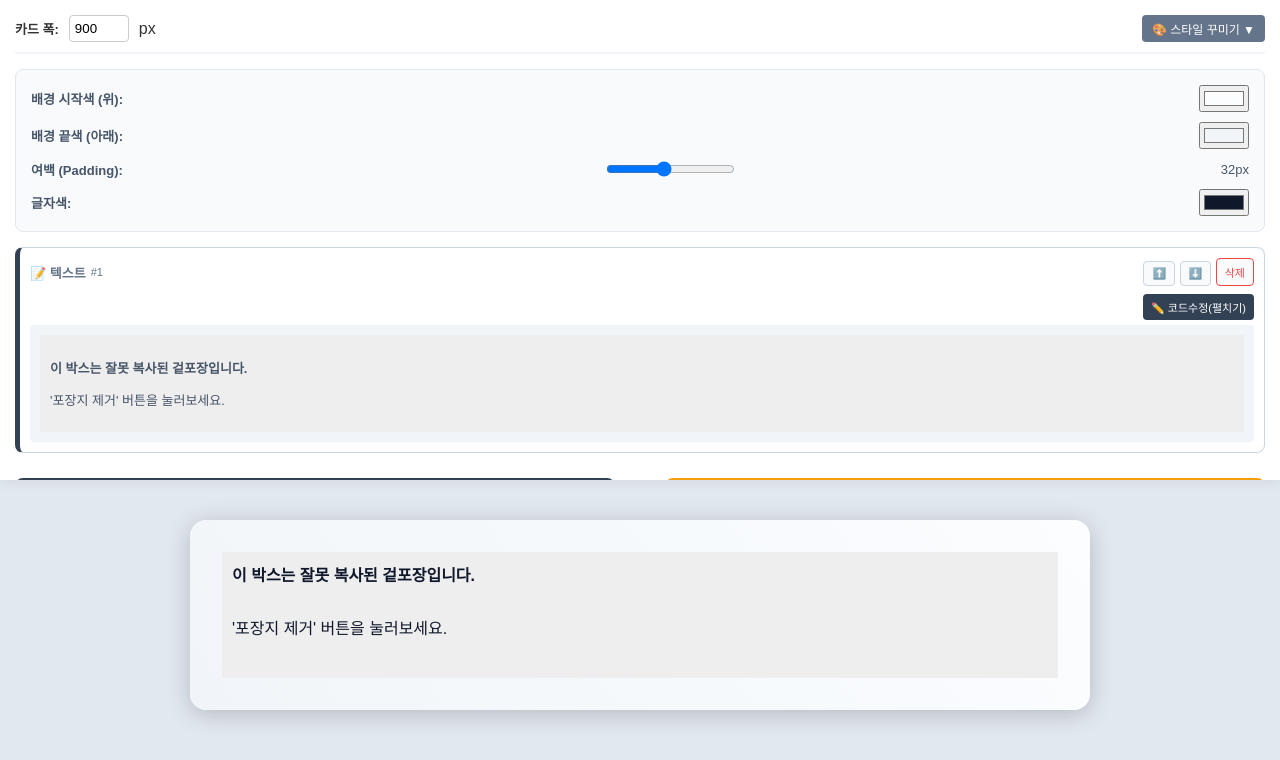
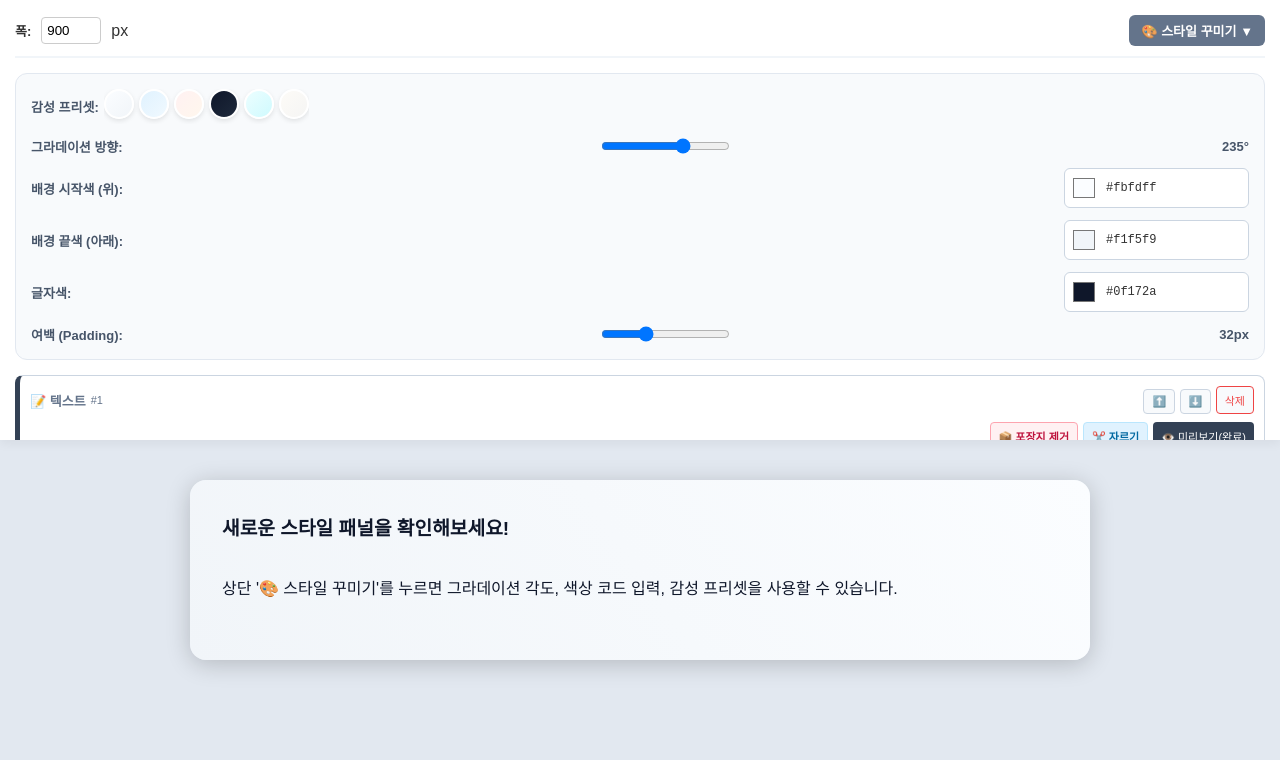
Before and after one commit to renamerdis-wq/novel-card-maker, a plain HTML site: page index.html in a window 1280 px wide. Both pictures are taken after a click on the button "🎨 스타일 꾸미기 ▼". Drawn offline with nearby package versions, Linux system fonts and the light colour scheme; a web font is replaced by a local one.

Commit message:
Update index.html

```diff
--- a/index.html
+++ b/index.html
@@ -3,7 +3,7 @@
 <head>
   <meta charset="UTF-8">
   <meta name="viewport" content="width=device-width, initial-scale=1.0">
-  <title>노블 카드 생성기 V11 (Custom Style)</title>
+  <title>노블 카드 생성기 V12 (Pro)</title>
   <script src="https://cdnjs.cloudflare.com/ajax/libs/html-to-image/1.11.11/html-to-image.js"></script>
   <style>
     @import url("https://cdn.jsdelivr.net/gh/orioncactus/pretendard@v1.3.9/dist/web/static/pretendard.min.css");
@@ -22,7 +22,7 @@
       color: #333;
     }
 
-    /* --- 컨트롤 패널 --- */
+    /* --- 컨트롤 패널 (상단 고정) --- */
     .editor-area {
       width: 100%;
       padding: 15px;
@@ -34,7 +34,7 @@
       gap: 15px;
       position: sticky;
       top: 0;
-      max-height: 60vh;
+      max-height: 55vh; /* 에디터 영역 제한 */
       overflow-y: auto;
     }
 
@@ -47,15 +47,15 @@
       padding-bottom: 10px;
     }
 
-    /* 스타일 설정 패널 (기본 숨김) */
+    /* --- 스타일 패널 (업그레이드) --- */
     .style-panel {
       background: #f8fafc;
       border: 1px solid #e2e8f0;
       padding: 15px;
-      border-radius: 8px;
-      display: none; /* 토글로 열림 */
+      border-radius: 12px;
+      display: none;
       flex-direction: column;
-      gap: 10px;
+      gap: 12px;
     }
     .style-panel.open { display: flex; }
 
@@ -66,6 +66,51 @@
       font-size: 13px;
       font-weight: bold;
       color: #475569;
+      flex-wrap: wrap;
+      gap: 5px;
+    }
+
+    /* 색상 입력 UI */
+    .color-input-group {
+      display: flex;
+      align-items: center;
+      gap: 5px;
+      background: #fff;
+      border: 1px solid #cbd5e1;
+      padding: 4px;
+      border-radius: 6px;
+    }
+    input[type="color"] {
+      border: none;
+      width: 30px;
+      height: 30px;
+      cursor: pointer;
+      background: none;
+    }
+    .hex-input {
+      border: none;
+      font-family: monospace;
+      font-size: 12px;
+      width: 140px; /* rgba 입력 고려하여 넓게 */
+      outline: none;
+      color: #333;
+    }
+
+    /* 프리셋 버튼들 */
+    .preset-container {
+      display: flex;
+      gap: 5px;
+      overflow-x: auto;
+      padding-bottom: 5px;
+    }
+    .btn-preset {
+      width: 30px;
+      height: 30px;
+      border-radius: 50%;
+      border: 2px solid #fff;
+      box-shadow: 0 2px 5px rgba(0,0,0,0.1);
+      cursor: pointer;
+      flex-shrink: 0;
     }
 
     /* 블록 스타일 */
@@ -96,6 +141,7 @@
       gap: 5px;
     }
 
+    /* 버튼류 */
     .btn-sm {
       padding: 5px 8px;
       font-size: 11px;
@@ -137,21 +183,24 @@
     }
     .block-preview-box.active { display: block; }
 
+    /* 이미지 미리보기 */
     .editor-img-preview {
-      max-width: 100px;
-      max-height: 100px;
+      max-width: 80px;
+      max-height: 80px;
       border-radius: 4px;
       border: 1px solid #ddd;
     }
 
+    /* 메인 버튼 */
     button { cursor: pointer; border: none; }
     .btn-add-text { background: #334155; color: white; padding: 10px; border-radius: 8px; font-weight: bold; width: 48%; }
     .btn-add-image { background: #f59e0b; color: white; padding: 10px; border-radius: 8px; font-weight: bold; width: 48%; }
     .btn-save { background: #3b82f6; color: white; padding: 12px; border-radius: 8px; font-weight: bold; width: 100%; font-size: 16px; margin-top: 10px;}
-    .btn-style { background: #64748b; color: white; padding: 5px 10px; border-radius: 4px; font-size: 12px; }
+    .btn-style { background: #64748b; color: white; padding: 6px 12px; border-radius: 6px; font-size: 13px; font-weight: bold; }
 
     #imgFileInput { display: none; }
 
+    /* --- 미리보기 영역 --- */
     .preview-container {
       padding: 40px 20px;
       width: 100%;
@@ -160,22 +209,18 @@
       justify-content: center;
       background-color: #e2e8f0;
       flex-grow: 1;
-      padding-bottom: 100px;
+      padding-bottom: 150px; /* 하단 여백 확보 */
     }
 
     #capture-area { background: transparent; transform-origin: top left; }
 
-    /* 기본 프레임 (JS로 스타일 덮어씌움) */
+    /* 통합 프레임 (동적 스타일 적용) */
     .card-frame {
       border-radius: 16px;
       overflow: hidden;
       display: flex;
       flex-direction: column;
-      /* 초기값 */
-      padding: 2em;
-      background: linear-gradient(235deg, #fbfdff 0%, #f1f5f9 100%);
       box-shadow: 0 4px 24px rgba(0, 0, 0, 0.20);
-      color: #0f172a;
     }
 
     .text-part p { margin: 0 0 1.5em 0; text-align: justify; word-break: keep-all; line-height: 1.8; }
@@ -195,7 +240,7 @@
   <div class="editor-area">
     <div class="main-controls">
       <div style="display:flex; align-items:center; gap:10px;">
-        <span style="font-size: 13px; font-weight: bold;">카드 폭:</span>
+        <span style="font-size: 13px; font-weight: bold;">폭:</span>
         <input type="number" id="cardWidthInput" value="900" step="10" style="width:60px; padding:5px; border:1px solid #ccc; border-radius:4px;"> px
       </div>
       <div style="flex-grow:1"></div>
@@ -203,22 +248,46 @@
     </div>
 
     <div id="stylePanel" class="style-panel">
+      <div class="style-row" style="justify-content: flex-start; overflow-x: auto;">
+        <span>감성 프리셋:</span>
+        <div class="preset-container" id="presetList">
+          </div>
+      </div>
+
+      <div class="style-row">
+        <span>그라데이션 방향:</span>
+        <input type="range" id="gradAngle" min="0" max="360" value="235" oninput="updateCardStyle()">
+        <span id="gradAngleVal" style="width:40px; text-align:right;">235°</span>
+      </div>
+
       <div class="style-row">
         <span>배경 시작색 (위):</span>
-        <input type="color" id="bgColor1" value="#fbfdff" onchange="updateCardStyle()">
+        <div class="color-input-group">
+          <input type="color" id="bgColor1Picker" value="#fbfdff" oninput="syncColorInput('bg1', 'picker')">
+          <input type="text" id="bgColor1Text" class="hex-input" value="#fbfdff" oninput="syncColorInput('bg1', 'text')">
+        </div>
       </div>
+
       <div class="style-row">
         <span>배경 끝색 (아래):</span>
-        <input type="color" id="bgColor2" value="#f1f5f9" onchange="updateCardStyle()">
+        <div class="color-input-group">
+          <input type="color" id="bgColor2Picker" value="#f1f5f9" oninput="syncColorInput('bg2', 'picker')">
+          <input type="text" id="bgColor2Text" class="hex-input" value="#f1f5f9" oninput="syncColorInput('bg2', 'text')">
+        </div>
       </div>
+
+      <div class="style-row">
+        <span>글자색:</span>
+        <div class="color-input-group">
+          <input type="color" id="textColorPicker" value="#0f172a" oninput="syncColorInput('text', 'picker')">
+          <input type="text" id="textColorText" class="hex-input" value="#0f172a" oninput="syncColorInput('text', 'text')">
+        </div>
+      </div>
+
       <div class="style-row">
         <span>여백 (Padding):</span>
-        <input type="range" id="paddingRange" min="10" max="60" value="32" oninput="updateCardStyle()">
-        <span id="paddingVal" style="font-weight:normal; width:30px; text-align:right;">32px</span>
-      </div>
-      <div class="style-row">
-        <span>글자색:</span>
-        <input type="color" id="textColor" value="#0f172a" onchange="updateCardStyle()">
+        <input type="range" id="paddingRange" min="0" max="100" value="32" oninput="updateCardStyle()">
+        <span id="paddingVal" style="width:40px; text-align:right;">32px</span>
       </div>
     </div>
 
@@ -238,8 +307,18 @@
   </div>
 
   <script>
-    // 스타일 설정값
+    // --- 1. 상태 및 프리셋 데이터 ---
+    const presets = [
+      { name: '기본(화이트)', c1: '#fbfdff', c2: '#f1f5f9', t: '#0f172a' },
+      { name: '새벽녘(블루)', c1: '#e0f2fe', c2: '#f0f9ff', t: '#0c4a6e' },
+      { name: '피치(웜톤)', c1: '#fff1f2', c2: '#fff7ed', t: '#881337' },
+      { name: '미드나잇(다크)', c1: '#0f172a', c2: '#1e293b', t: '#f8fafc' },
+      { name: '오션(청량)', c1: '#ecfeff', c2: '#cfFAFE', t: '#164e63' },
+      { name: '종이질감', c1: '#fdfbf7', c2: '#f5f5f4', t: '#44403c' }
+    ];
+
     let cardStyle = {
+      angle: 235,
       color1: '#fbfdff',
       color2: '#f1f5f9',
       padding: 32,
@@ -249,17 +328,86 @@
     let blocks = [
       {
         type: 'text',
-        // 일부러 겉포장(div)이 있는 예시를 넣음
-        content: `<div style="background:#eee; padding:10px;">
-  <p style="font-weight:bold;">이 박스는 잘못 복사된 겉포장입니다.</p>
-  <p>'포장지 제거' 버튼을 눌러보세요.</p>
-</div>`,
-        isEditMode: false
+        content: `<p style="font-size:1.2em; font-weight:bold;">새로운 스타일 패널을 확인해보세요!</p>
+<p>상단 '🎨 스타일 꾸미기'를 누르면 그라데이션 각도, 색상 코드 입력, 감성 프리셋을 사용할 수 있습니다.</p>`,
+        isEditMode: true // 처음엔 수정 모드로
       }
     ];
 
-    window.onload = function() { renderBlocks(); updatePreview(); }
+    // --- 2. 초기화 ---
+    window.onload = function() {
+      initPresets();
+      renderBlocks();
+      updatePreview();
+    }
 
+    // --- 3. 스타일 관련 로직 ---
+    function initPresets() {
+      const container = document.getElementById('presetList');
+      presets.forEach(p => {
+        const btn = document.createElement('div');
+        btn.className = 'btn-preset';
+        btn.style.background = `linear-gradient(135deg, ${p.c1}, ${p.c2})`;
+        btn.title = p.name;
+        btn.onclick = () => applyPreset(p);
+        container.appendChild(btn);
+      });
+    }
+
+    function applyPreset(p) {
+      // 값 업데이트
+      document.getElementById('bgColor1Picker').value = p.c1;
+      document.getElementById('bgColor1Text').value = p.c1;
+      document.getElementById('bgColor2Picker').value = p.c2;
+      document.getElementById('bgColor2Text').value = p.c2;
+      document.getElementById('textColorPicker').value = p.t;
+      document.getElementById('textColorText').value = p.t;
+
+      // 스타일 적용
+      syncColorInput('bg1', 'text');
+      syncColorInput('bg2', 'text');
+      syncColorInput('text', 'text');
+    }
+
+    // 색상 인풋 동기화 (Picker <-> Text)
+    function syncColorInput(target, source) {
+      let pickerId, textId, value;
+
+      if (target === 'bg1') { pickerId = 'bgColor1Picker'; textId = 'bgColor1Text'; }
+      else if (target === 'bg2') { pickerId = 'bgColor2Picker'; textId = 'bgColor2Text'; }
+      else { pickerId = 'textColorPicker'; textId = 'textColorText'; }
+
+      if (source === 'picker') {
+        value = document.getElementById(pickerId).value;
+        document.getElementById(textId).value = value;
+      } else {
+        value = document.getElementById(textId).value;
+        // Hex 코드일 경우에만 피커에 반영 (rgba는 피커가 못받음)
+        if(value.startsWith('#') && (value.length === 4 || value.length === 7)) {
+          document.getElementById(pickerId).value = value;
+        }
+      }
+      updateCardStyle();
+    }
+
+    function updateCardStyle() {
+      cardStyle.angle = document.getElementById('gradAngle').value;
+      cardStyle.color1 = document.getElementById('bgColor1Text').value;
+      cardStyle.color2 = document.getElementById('bgColor2Text').value;
+      cardStyle.padding = document.getElementById('paddingRange').value;
+      cardStyle.textColor = document.getElementById('textColorText').value;
+
+      document.getElementById('gradAngleVal').innerText = cardStyle.angle + '°';
+      document.getElementById('paddingVal').innerText = cardStyle.padding + 'px';
+
+      updatePreview();
+    }
+
+    function toggleStylePanel() {
+      document.getElementById('stylePanel').classList.toggle('open');
+    }
+
+    // --- 4. 블록 렌더링 (버그 수정 핵심!) ---
     function renderBlocks() {
       const container = document.getElementById('block-list');
       container.innerHTML = '';
@@ -285,13 +433,12 @@
         `;
 
         if (block.type === 'text') {
+          // ★ 수정: onmousedown -> onclick으로 변경하고 이벤트 처리 확실하게
           innerHTML += `
             <div style="margin-bottom:5px; display:flex; justify-content:flex-end; gap:5px; flex-wrap:wrap;">
                ${block.isEditMode ? `<button class="btn-sm btn-strip" onclick="stripWrapper(${index})">📦 포장지 제거</button>` : ''}
-
                ${canMergeUp ? `<button class="btn-sm btn-merge" onclick="mergeUp(${index})">🧴 풀칠</button>` : ''}
-               ${block.isEditMode ? `<button class="btn-sm btn-split" onmousedown="splitBlock(event, ${index})">✂️ 자르기</button>` : ''}
-
+               ${block.isEditMode ? `<button class="btn-sm btn-split" onclick="splitBlock(event, ${index})">✂️ 자르기</button>` : ''}
                <button class="btn-sm btn-edit-toggle" onclick="toggleEditMode(${index})">
                  ${block.isEditMode ? '👁️ 미리보기(완료)' : '✏️ 코드수정(펼치기)'}
                </button>
@@ -305,6 +452,7 @@
               oninput="updateText(${index}, this.value)">${block.content}</textarea>
           `;
         } else {
+          // 이미지 블록
           innerHTML += `
             <div style="margin-bottom:5px; display:flex; justify-content:flex-end; gap:5px;">
                <button class="btn-sm btn-edit-toggle" onclick="toggleEditMode(${index})">
@@ -324,16 +472,24 @@
                      style="width:50px; text-align:center;"> %
                  </div>
               </div>
-              <textarea class="code-editor active" readonly>${block.content.substring(0, 100)}...</textarea>
+              <textarea class="code-editor active" readonly>${block.content.substring(0, 50)}...</textarea>
             </div>
           `;
         }
         div.innerHTML = innerHTML;
         container.appendChild(div);
       });
+
+      // 렌더링 후 텍스트 에디터 값 강제 동기화 (버그 방지)
+      blocks.forEach((block, idx) => {
+        if (block.type === 'text') {
+           const textarea = document.getElementById(`editor-${idx}`);
+           if (textarea) textarea.value = block.content;
+        }
+      });
     }
 
-    // --- 카드 렌더링 (스타일 적용) ---
+    // --- 5. 최종 미리보기 ---
     function updatePreview() {
       const cardWidth = document.getElementById('cardWidthInput').value;
       const captureArea = document.getElementById('capture-area');
@@ -342,7 +498,7 @@
       const frameStyle = `
         width: ${cardWidth}px;
         padding: ${cardStyle.padding}px;
-        background: linear-gradient(235deg, ${cardStyle.color1} 0%, ${cardStyle.color2} 100%);
+        background: linear-gradient(${cardStyle.angle}deg, ${cardStyle.color1} 0%, ${cardStyle.color2} 100%);
         color: ${cardStyle.textColor};
       `;
 
@@ -363,78 +519,84 @@
       captureArea.innerHTML = fullHtml;
     }
 
-    // --- 기능 함수: 포장지 제거 (Strip Wrapper) ---
+    // --- 6. 핵심 기능 함수들 ---
+
+    // 텍스트 업데이트 (가장 중요)
+    function updateText(index, val) {
+      blocks[index].content = val;
+      updatePreview();
+    }
+
+    // 자르기 기능 (버그 수정됨)
+    function splitBlock(event, index) {
+      // 버튼 클릭 등으로 인한 포커스 이동 방지
+      event.preventDefault();
+
+      const textarea = document.getElementById(`editor-${index}`);
+      if (!textarea) return;
+
+      // 현재 에디터의 최신 내용을 가져옴 (중요)
+      const currentContent = textarea.value;
+      const cursorPosition = textarea.selectionStart;
+
+      // 자르기 수행
+      const firstPart = currentContent.substring(0, cursorPosition);
+      const secondPart = currentContent.substring(cursorPosition);
+
+      // 데이터 갱신
+      blocks[index].content = firstPart;
+      blocks[index].isEditMode = true; // 앞부분도 수정 모드 유지
+
+      // 뒷부분 블록 생성
+      const newBlock = {
+        type: 'text',
+        content: secondPart,
+        isEditMode: true // 새 블록도 수정 모드로 시작
+      };
+
+      // 배열 삽입
+      blocks.splice(index + 1, 0, newBlock);
+
+      // 전체 다시 그리기
+      renderBlocks();
+      updatePreview();
+    }
+
+    function mergeUp(index) {
+      if (index <= 0) return;
+      if(confirm('위쪽 내용과 합치시겠습니까?')) {
+        blocks[index-1].content += blocks[index].content;
+        blocks.splice(index, 1);
+        renderBlocks();
+        updatePreview();
+      }
+    }
+
+    function toggleEditMode(index) {
+      blocks[index].isEditMode = !blocks[index].isEditMode;
+      renderBlocks();
+    }
+
     function stripWrapper(index) {
       let content = blocks[index].content.trim();
-
-      // 1. <div> 태그로 시작하고 </div>로 끝나는지 확인 (대소문자 무시)
-      // 아주 단순한 정규식입니다. 복잡한 중첩 구조는 아닐 거라고 가정합니다.
       const wrapperRegex = /^<div[^>]*>([\s\S]*?)<\/div>$/i;
-
       const match = content.match(wrapperRegex);
-
       if (match) {
-        if(confirm("가장 바깥쪽 <div> 태그를 벗겨낼까요?")) {
-          // 그룹 1(알맹이)만 추출
+        if(confirm("가장 바깥쪽 <div> 태그를 제거할까요?")) {
           blocks[index].content = match[1].trim();
           renderBlocks();
           updatePreview();
         }
       } else {
-        alert("벗겨낼 바깥쪽 <div>가 보이지 않아요.\n이미 벗겨졌거나, 형식이 다를 수 있어요.");
+        alert("제거할 바깥쪽 <div>가 감지되지 않습니다.");
       }
     }
 
-    // --- 기능 함수: 스타일 업데이트 ---
-    function updateCardStyle() {
-      cardStyle.color1 = document.getElementById('bgColor1').value;
-      cardStyle.color2 = document.getElementById('bgColor2').value;
-      cardStyle.padding = document.getElementById('paddingRange').value;
-      cardStyle.textColor = document.getElementById('textColor').value;
-
-      document.getElementById('paddingVal').innerText = cardStyle.padding + 'px';
-
-      updatePreview();
+    function addTextBlock() {
+      blocks.push({ type: 'text', content: '<p>새로운 문단</p>', isEditMode: true });
+      renderBlocks(); updatePreview();
     }
 
-    function toggleStylePanel() {
-      const panel = document.getElementById('stylePanel');
-      panel.classList.toggle('open');
-    }
-
-    // --- 기존 기능 유지 ---
-    function splitBlock(event, index) {
-      event.preventDefault();
-      const textarea = document.getElementById(`editor-${index}`);
-      if (!textarea) return;
-      const cursorPosition = textarea.selectionStart;
-      const fullText = blocks[index].content;
-      const firstPart = fullText.substring(0, cursorPosition);
-      const secondPart = fullText.substring(cursorPosition);
-      blocks[index].content = firstPart;
-      blocks[index].isEditMode = true;
-      blocks.splice(index + 1, 0, { type: 'text', content: secondPart, isEditMode: true });
-      renderBlocks(); updatePreview();
-    }
-    function mergeUp(index) {
-      if (index <= 0) return;
-      if(confirm('위쪽과 합치시겠습니까?')) {
-        blocks[index-1].content += blocks[index].content;
-        blocks.splice(index, 1);
-        renderBlocks(); updatePreview();
-      }
-    }
-    function toggleEditMode(index) { blocks[index].isEditMode = !blocks[index].isEditMode; renderBlocks(); }
-    function addTextBlock() { blocks.push({ type: 'text', content: '<p>새 문단</p>', isEditMode: true }); renderBlocks(); updatePreview(); }
-    function updateText(index, val) { blocks[index].content = val; updatePreview(); }
-    function updateImageWidth(index, val) { blocks[index].width = val; updatePreview(); }
-    function deleteBlock(index) { if (confirm('삭제?')) { blocks.splice(index, 1); renderBlocks(); updatePreview(); } }
-    function moveBlock(index, dir) {
-      const newIdx = index + dir;
-      if (newIdx < 0 || newIdx >= blocks.length) return;
-      [blocks[index], blocks[newIdx]] = [blocks[newIdx], blocks[index]];
-      renderBlocks(); updatePreview();
-    }
     document.getElementById('imgFileInput').addEventListener('change', function(e) {
       const file = e.target.files[0];
       if (!file) return;
@@ -445,14 +607,37 @@
       };
       reader.readAsDataURL(file);
     });
+
+    function updateImageWidth(index, val) { blocks[index].width = val; updatePreview(); }
+
+    function deleteBlock(index) { if (confirm('삭제하시겠습니까?')) { blocks.splice(index, 1); renderBlocks(); updatePreview(); } }
+
+    function moveBlock(index, dir) {
+      const newIdx = index + dir;
+      if (newIdx < 0 || newIdx >= blocks.length) return;
+      [blocks[index], blocks[newIdx]] = [blocks[newIdx], blocks[index]];
+      renderBlocks(); updatePreview();
+    }
+
     document.getElementById('cardWidthInput').addEventListener('input', updatePreview);
+
     function saveImage() {
       const element = document.getElementById("capture-area").firstElementChild;
       const btn = document.querySelector('.btn-save');
-      const txt = btn.innerText; btn.innerText = "⏳ 변환 중...";
-      htmlToImage.toPng(element, { pixelRatio: 2 }).then(function (dataUrl) {
-          const link = document.createElement('a'); link.download = 'novel_card_' + Date.now() + '.png'; link.href = dataUrl; link.click(); btn.innerText = txt;
-        }).catch(function (error) { alert("저장 실패"); btn.innerText = txt; });
+      const txt = btn.innerText;
+      btn.innerText = "⏳ 고화질 변환 중...";
+      htmlToImage.toPng(element, { pixelRatio: 2 })
+        .then(function (dataUrl) {
+          const link = document.createElement('a');
+          link.download = 'novel_card_' + Date.now() + '.png';
+          link.href = dataUrl;
+          link.click();
+          btn.innerText = txt;
+        })
+        .catch(function (error) {
+          alert("저장 실패 (메모리 부족 가능성)");
+          btn.innerText = txt;
+        });
     }
   </script>
 </body>
```
